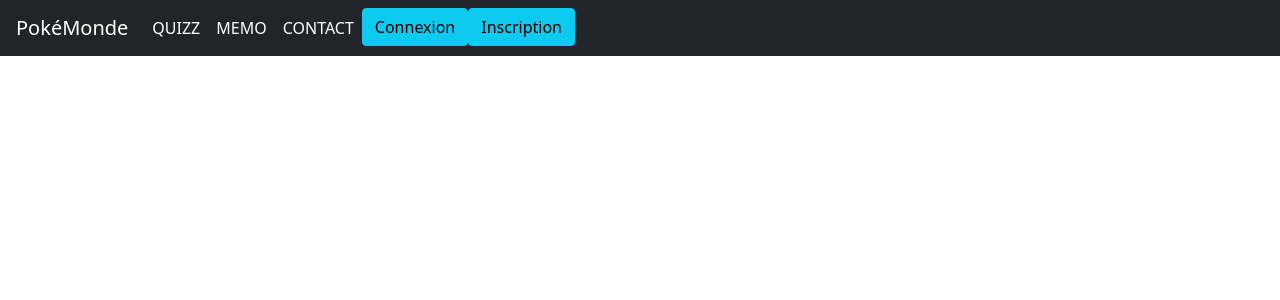
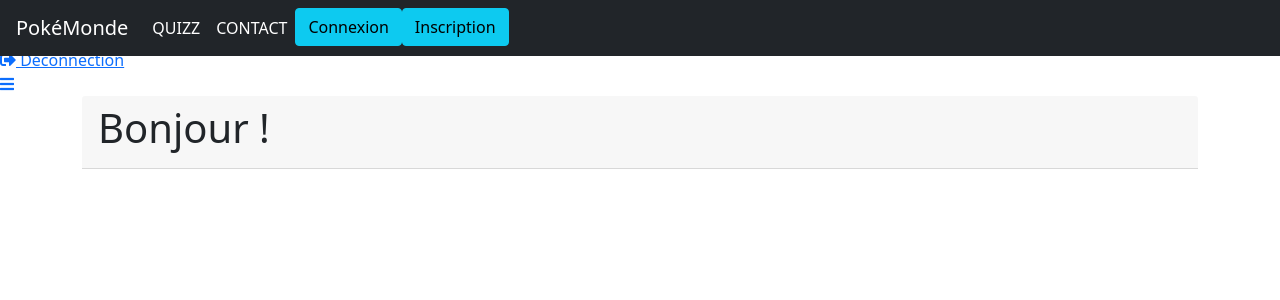
Before and after one commit to m-quilliet/Poke_Project, a PHP site: template views/userDash.php in a window 1280 px wide. Shown: the top 300 px of the page. Run offline with PHP 8.4, Linux system fonts and the light colour scheme; the template is opened without the code that fills it: most values are stand-ins (such as "Sample title", 1, 10 or a date in 2020); some libraries are stand-ins or nearby versions.

Commit message:
listUser

```diff
--- a/views/templates/footer.php
+++ b/views/templates/footer.php
@@ -1,4 +1,5 @@
 </div>
+    <script src="/public/assets/js/<?=$userDashScript?>"></script>
     <script src="https://code.jquery.com/jquery-3.5.1.slim.min.js" integrity="sha384-DfXdz2htPH0lsSSs5nCTpuj/zy4C+OGpamoFVy38MVBnE+IbbVYUew+OrCXaRkfj" crossorigin="anonymous"></script>
     <script src="https://cdn.jsdelivr.net/npm/popper.js@1.16.1/dist/umd/popper.min.js" integrity="sha384-9/reFTGAW83EW2RDu2S0VKaIzap3H66lZH81PoYlFhbGU+6BZp6G7niu735Sk7lN" crossorigin="anonymous"></script>
     <script src="https://stackpath.bootstrapcdn.com/bootstrap/4.5.2/js/bootstrap.min.js" integrity="sha384-B4gt1jrGC7Jh4AgTPSdUtOBvfO8shuf57BaghqFfPlYxofvL8/KUEfYiJOMMV+rV" crossorigin="anonymous"></script>
--- a/views/templates/header.php
+++ b/views/templates/header.php
@@ -9,6 +9,7 @@
     <link href="https://cdn.jsdelivr.net/npm/bootstrap@5.0.2/dist/css/bootstrap.min.css" rel="stylesheet" integrity="sha384-EVSTQN3/azprG1Anm3QDgpJLIm9Nao0Yz1ztcQTwFspd3yD65VohhpuuCOmLASjC" crossorigin="anonymous">
     <link rel="stylesheet" href="/public/assets/css/<?=$homePageStyle?>">
     <link rel="stylesheet" href="/public/assets/css/<?=$quizStyle?>">
+    <link rel="stylesheet" href="/public/assets/css/<?=$userDashStyle?>">
     <title>PokéMonde</title>
 </head>
 <body>
@@ -25,9 +26,7 @@
                         <li class="nav-item">
                             <a href="/../../controllers/quizCtrl.php" class="nav-link active">QUIZZ</a>
                         </li>
-                        <li class="nav-item">
-                            <a href="" class="nav-link active">MEMO</a>
-                        </li>
+
                         <li class="nav-item">
                             <a href="" class="nav-link active">CONTACT</a>
                         </li>
@@ -42,11 +41,15 @@
                             <?php if(($_SESSION['user']->id_rights === '1983')){
                                 ?>
                             <li class="nav-item">
-                                <a href="/../../views/dashboard/templates/headerDash.php" class="nav-link active">dashADMIN</a>
+                                <a href="/../../controllers/dashboard/headerDashCtrl.php" class="nav-link active">dashADMIN</a>
                             </li>
+                            <li class="nav-item">
+                                <a href="/../../controllers/quizCtrl.php" class="nav-link active">Quiz</a>
+                            </li>
+
                         <?php } else { ?>
                             <li class="nav-item">
-                                <a href="/../../.php" class="nav-link active">dashUSER</a>
+                                <a href="/../../controllers/userDashCtrl.php" class="nav-link active">dashUSER</a>
                             </li>
 
                         <?php } ?>
--- a/views/userDash.php
+++ b/views/userDash.php
@@ -0,0 +1,39 @@
+<div class='dashboard'>
+    <div class="dashboard-nav">
+        <header><a href="#!" class="menu-toggle"><i class="fas fa-bars"></i></a>
+        <a href="#" class="brand-logo">
+            <i class="fas fa-anchor"></i> <span>BRAND</span></a></header>
+        <nav class="dashboard-nav-list">
+            <a href="#" class="dashboard-nav-item">
+                <i class="fas fa-home"></i>Home
+            </a>
+            <a href="#" class="dashboard-nav-item active">
+                <i class="fas fa-tachometer-alt"></i> Scores
+            </a>
+            <a href="#" class="dashboard-nav-item">
+                <i class="fas fa-cogs"></i> Paramétres
+            </a>
+            <a href="#" class="dashboard-nav-item">
+                <i class="fas fa-user"></i> Profil
+            </a>
+            <div class="nav-item-divider"></div>
+                <a href="/controllers/logoutCtrl.php" class="dashboard-nav-item">
+                    <i class="fas fa-sign-out-alt"></i> Déconnection
+                </a>
+        </nav>
+    </div>
+    <div class='dashboard-app'>
+        <header class='dashboard-toolbar'>
+            <a href="#!" class="menu-toggle">
+                <i class="fas fa-bars"></i>
+            </a>
+        </header>
+        <div class='dashboard-content'>
+            <div class='container'>
+                <div class='card-header'>
+                    <h1>Bonjour !</h1>
+                </div>
+            </div>
+        </div>
+    </div>
+</div>
```
Also changed, not shown: controllers/dashboard/deleteUserCtrl.php (added, +20 -0 lines), controllers/dashboard/headerDashCtrl.php (+7 -4 lines), controllers/dashboard/listUserCtrl.php (deleted, +0 -12 lines), controllers/userDashCtrl.php (+9 -0 lines), models/users.php (+44 -5 lines), views/dashboard/listUser.php (deleted, +0 -41 lines), views/dashboard/templates/headerDash.php (+14 -41 lines), public/assets/css/dashboard/headerDashStyle.css (added), public/assets/css/userDashStyle.css (added), public/assets/js/userDash.js (added).
